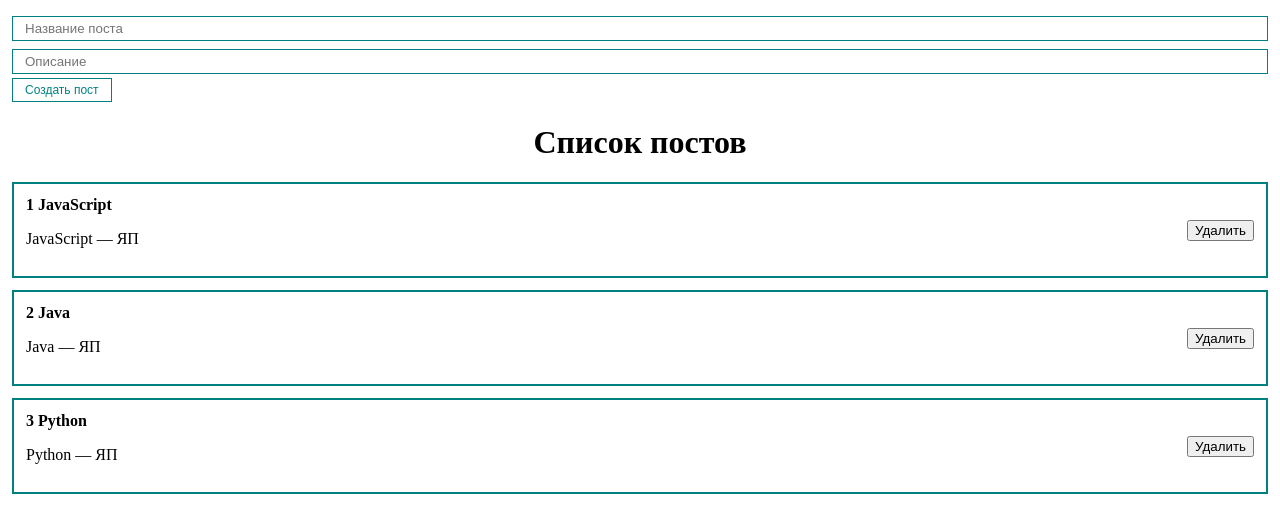
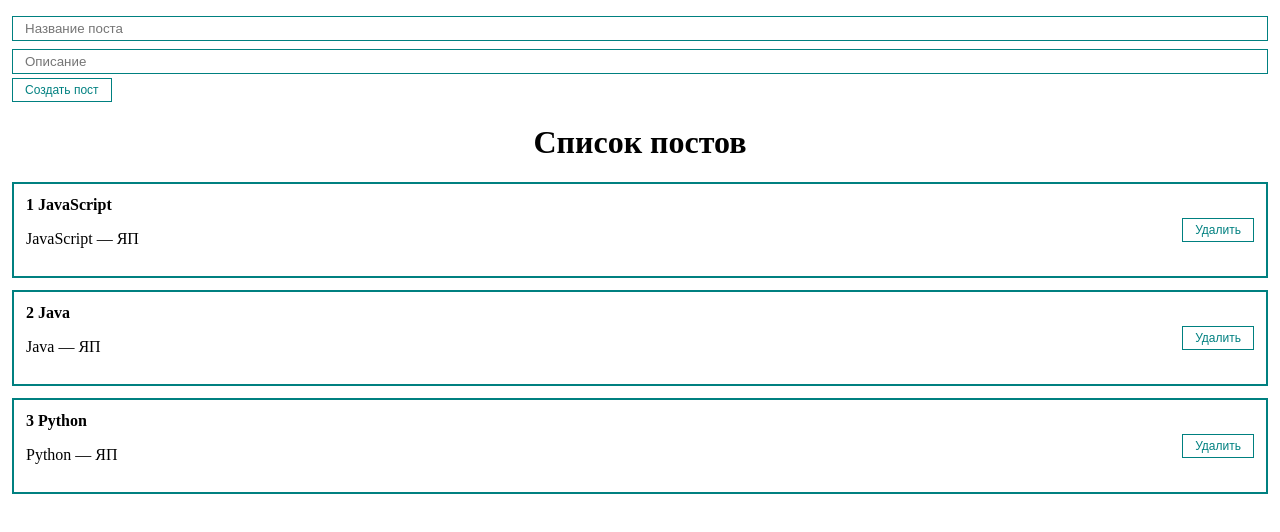
Before and after one commit to scorn-da/react-kit, a React (Create React App) app: page / in a window 1280 px wide. Shown: the top 532 px of the page. Built offline with nearby package versions, Linux system fonts and the light colour scheme.

Commit message:
refactor(ui): updated buttons with the custom component

```diff
--- a/src/components/Post/Post.jsx
+++ b/src/components/Post/Post.jsx
@@ -1,5 +1,6 @@
 import React from 'react';
 import styles from './Post.module.css'
+import Button from "src/components/UI/Button/Button";
 
 const Post = (props) => {
 
@@ -10,7 +11,7 @@ const Post = (props) => {
           <p>{props.post.text}</p>
         </div>
         <div>
-          <button>Удалить</button>
+          <Button>Удалить</Button>
         </div>
       </div>
   );
```
